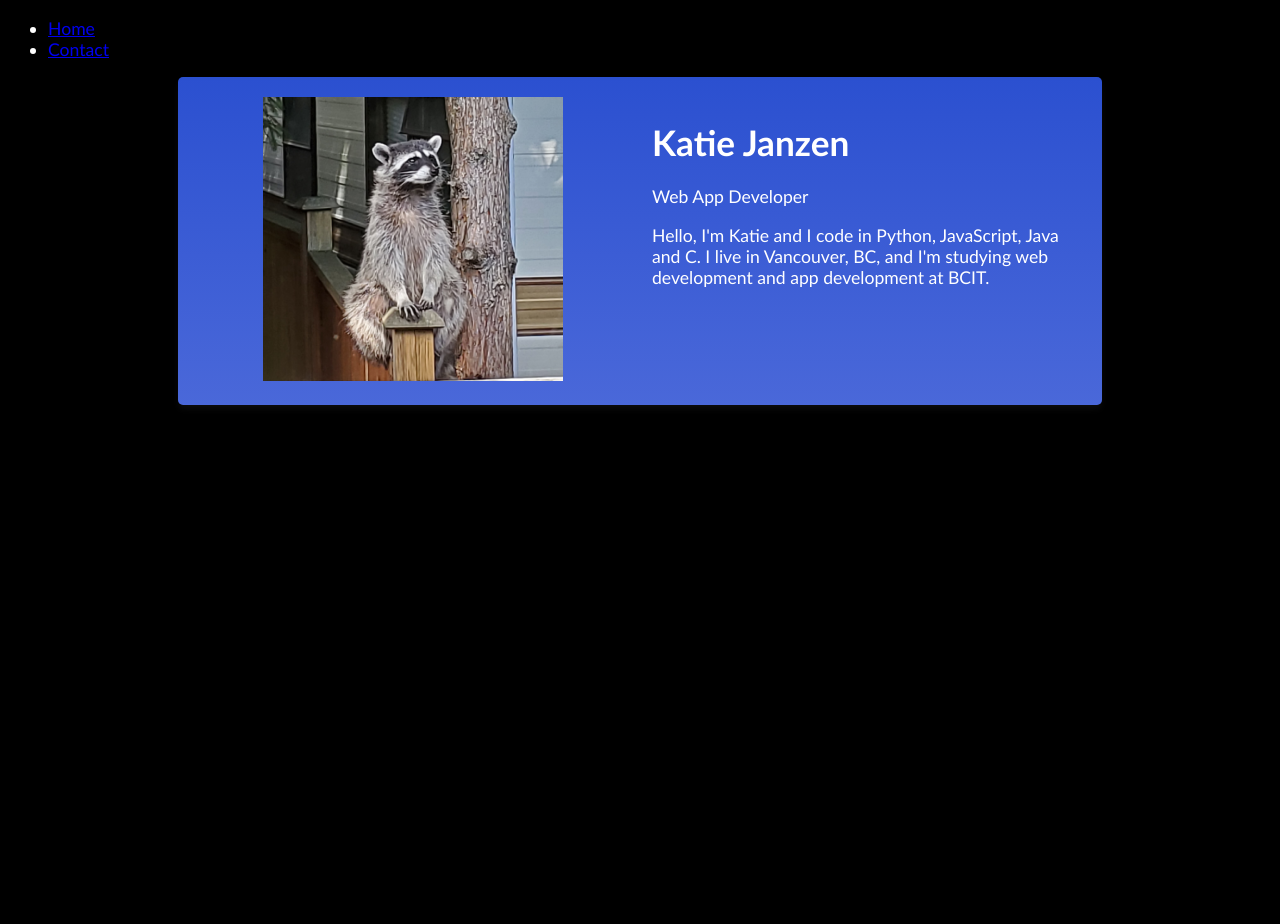
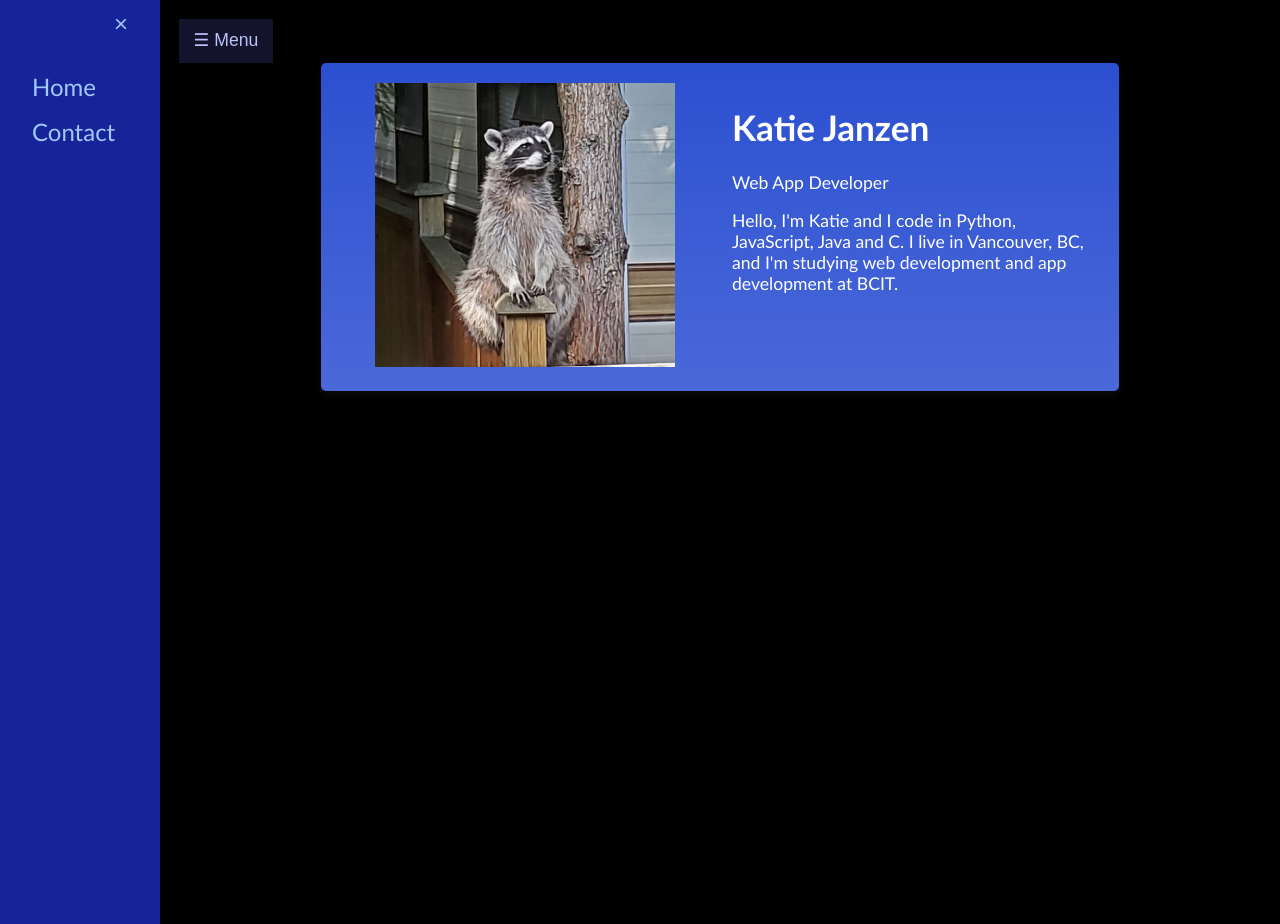
Before and after one commit to ImpendingKataclysm/my_portfolio, a Django app: template portfolio/templates/index.html in a window 1280 px wide. Run offline with Django 3.2, Linux system fonts and the light colour scheme; the template is opened without the code that fills it, so the values that code supplies are empty.

Commit message:
Styled the nav menu and made it collapsible

```diff
--- /dev/null
+++ b/portfolio/static/js/navbar.js
@@ -0,0 +1,25 @@
+/* Nav display values */
+const openSize = "10rem"
+const closedSize = "0"
+
+/* Page Elements */
+const navOpenBtn = document.getElementById("nav-openbtn");
+const navCloseBtn = document.getElementById("nav-closebtn");
+const navSidebar = document.getElementById("nav-sidebar");
+const mainContent = document.getElementById("main-content");
+
+navOpenBtn.addEventListener("click", openNav);
+navCloseBtn.addEventListener("click", closeNav);
+
+function openNav()
+{
+    navSidebar.style.width = openSize;
+    mainContent.style.marginLeft = openSize;
+}
+
+
+function closeNav()
+{
+    navSidebar.style.width = closedSize;
+    mainContent.style.marginLeft = closedSize;
+}
--- a/portfolio/static/styles/style.css
+++ b/portfolio/static/styles/style.css
@@ -3,9 +3,15 @@ body {
     font-size: 1.1rem;
     background: black;
     color: white;
+    padding: 0;
+    margin: 0;
 }
 
-.container {
+.flex-container {
+    display: flex;
+}
+
+.card {
     display: grid;
     grid-template-columns: 1fr 1fr;
     grid-gap: 1.5rem;
@@ -22,3 +28,75 @@ body {
 .img-container {
     text-align: center;
 }
+
+/* Collapsible side nav menu */
+.sidebar {
+    height: 100vh;
+    position: fixed;
+    width: 10rem;
+    z-index: 1;
+    top: 0;
+    left: 0;
+    background: #162399;
+    overflow-x: hidden;
+    padding-top: 4rem;
+    transition: 0.5s;
+}
+
+.sidebar ul {
+    list-style-type: none;
+    padding: 0;
+    margin: 0;
+}
+
+.sidebar a:link, .sidebar a:visited {
+    padding: .5rem .5rem .5rem 2rem;
+    text-decoration: none;
+    font-size: 1.5rem;
+    color: #a2c9f7;
+    display: block;
+    transition: 0.3s;
+}
+
+.sidebar a:hover, .sidebar a:active {
+    color: #d775fe;
+}
+
+.sidebar .closebtn {
+    position: absolute;
+    top: 0;
+    right: 1.5rem;
+    font-size: 2.1rem;
+    margin-left: 30rem;
+}
+
+.openbtn {
+    font-size: 1.1rem;
+    cursor: pointer;
+    background: #13132b;
+    color: #bbc3fb;
+    padding: 0.7rem 0.9rem;
+    border: none;
+}
+
+.openbtn:hover, .openbtn:active {
+    background: #f8f9fb;
+}
+
+/* Shift page content when nav menu is visible*/
+#main-content {
+    margin-left: 10rem;
+    transition: margin-left .5s;
+    padding: 1.2rem;
+}
+
+/* Adjust for smaller screens */
+@media screen and (max-height: 450px) {
+    .sidebar {
+        padding-top: 0.9rem;
+    }
+
+    .sidebar a {
+        font-size: 1.1rem;
+    }
+}
--- a/portfolio/templates/index.html
+++ b/portfolio/templates/index.html
@@ -4,7 +4,7 @@
 {% block title %}Home{% endblock %}
 
 {% block content %}
-    <div class="container">
+    <div class="card">
         <div class="img-container">
             <img src="{% static 'images/photo.png' %}" alt="My picture">
         </div>
--- a/portfolio/templates/master.html
+++ b/portfolio/templates/master.html
@@ -7,13 +7,20 @@
     <link rel="stylesheet" href="{% static 'styles/style.css' %}">
 </head>
 <body>
-    <nav>
+    <div>
+        <nav id="nav-sidebar" class="sidebar">
+            <a id="nav-closebtn" href="javascript:void(0)" class="closebtn">&times;</a>
             <ul>
                 <li><a href="/">Home</a></li>
                 <li><a href="/contact">Contact</a></li>
             </ul>
         </nav>
+        <main id="main-content">
+            <button id="nav-openbtn" class="openbtn">&#x2630; Menu</button>
             {% block content %}
             {% endblock %}
+        </main>
+    </div>
+<script src="{% static 'js/navbar.js' %}"></script>
 </body>
 </html>
```
Lines whose indentation alone changed are shown as unchanged.
